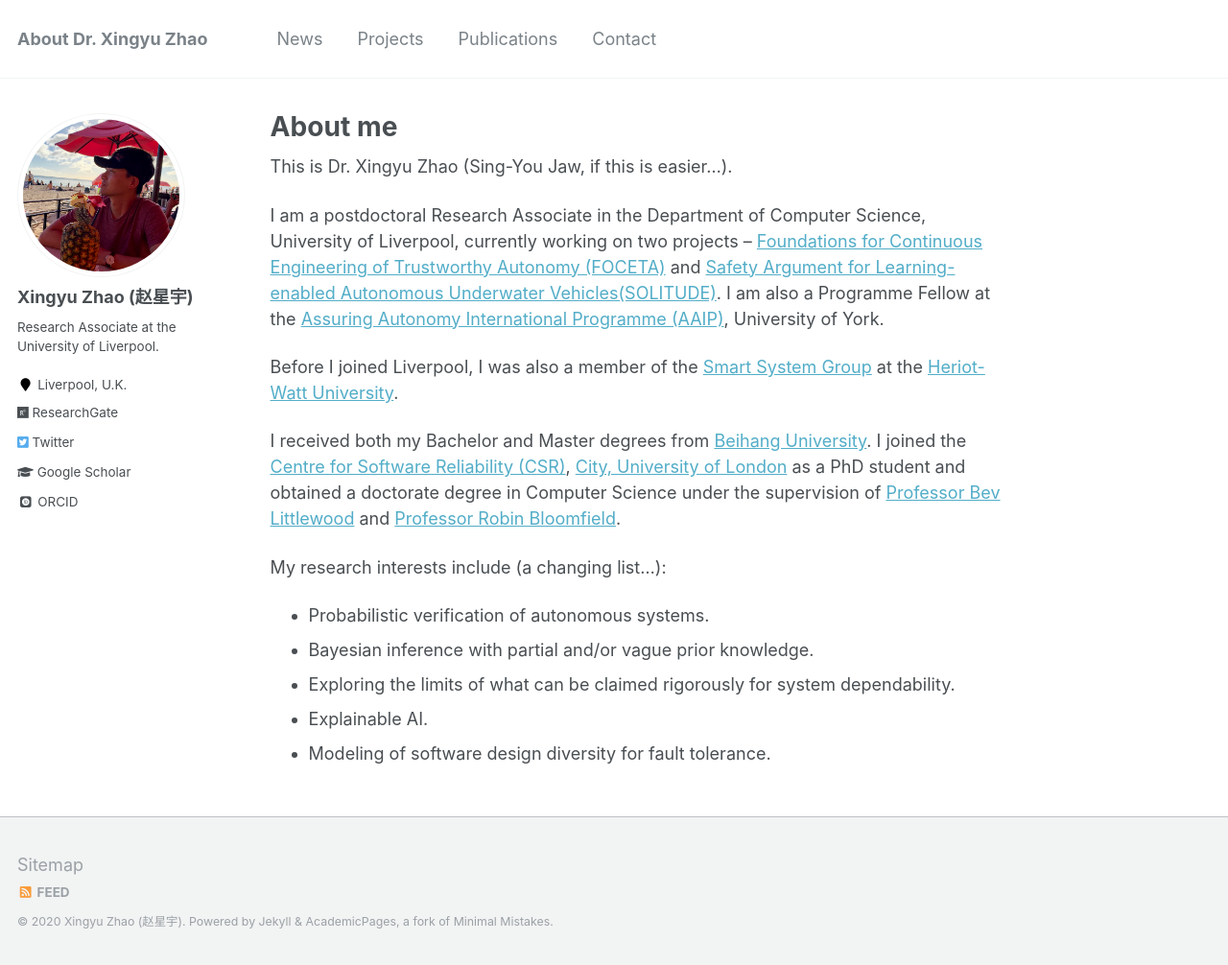
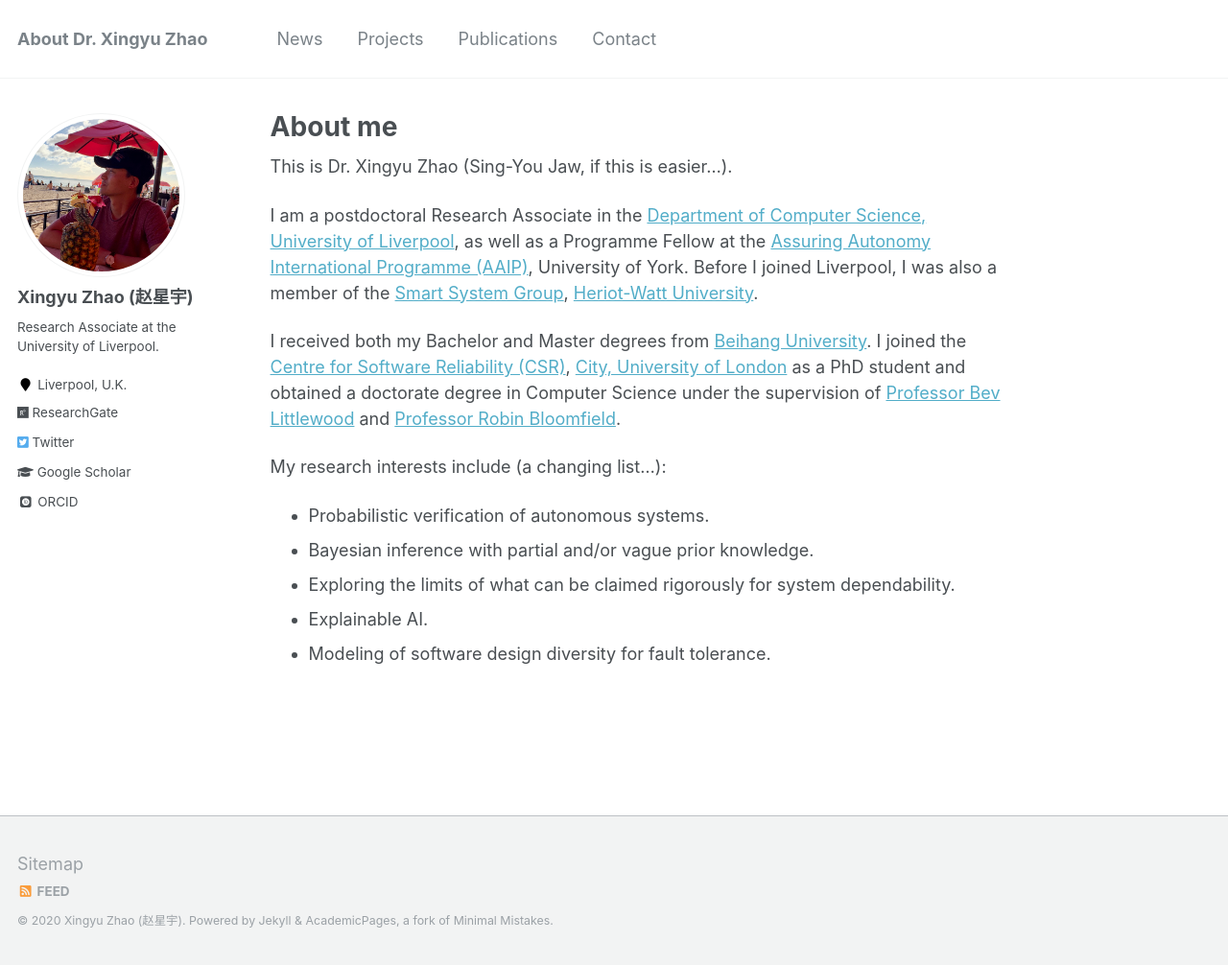
Before and after one commit to x-y-zhao/x-y-zhao.github.io, a Jekyll site: the page built from _pages/about.md, in a window 1280 px wide and 1006 px high. Shown: the whole window at 96% size. Built offline with Jekyll 4.4.1, drawn with Linux system fonts in a browser that asks for light colours; some web fonts are replaced.

Commit message:
Update about.md

```diff
--- a/_pages/about.md
+++ b/_pages/about.md
@@ -10,9 +10,7 @@
 
 This is Dr. Xingyu Zhao (Sing-You Jaw, if this is easier...).
 
-I am a postdoctoral Research Associate in the Department of Computer Science, University of Liverpool, currently working on two projects -- [Foundations for Continuous Engineering of Trustworthy Autonomy (FOCETA)](https://cordis.europa.eu/project/id/956123) and  [Safety Argument for Learning-enabled Autonomous Underwater Vehicles(SOLITUDE)](https://cgi.csc.liv.ac.uk/~acps/projects/SOLITUDE.html). I am also a Programme Fellow at the [Assuring Autonomy International Programme (AAIP)](https://www.york.ac.uk/assuring-autonomy/), University of York.
-
-Before I joined Liverpool, I was also a member of the [Smart System Group](https://smartsystems.hw.ac.uk/) at the [Heriot-Watt University](https://www.hw.ac.uk/).
+I am a postdoctoral Research Associate in the [Department of Computer Science, University of Liverpool](https://www.liverpool.ac.uk/computer-science/), as well as a Programme Fellow at the [Assuring Autonomy International Programme (AAIP)](https://www.york.ac.uk/assuring-autonomy/), University of York. Before I joined Liverpool, I was also a member of the [Smart System Group](https://smartsystems.hw.ac.uk/), [Heriot-Watt University](https://www.hw.ac.uk/).
 
 I received both my Bachelor and Master degrees from [Beihang University](https://ev.buaa.edu.cn/). I joined the [Centre for Software Reliability (CSR)](https://www.city.ac.uk/about/schools/mathematics-computer-science-engineering/research/centre-for-software-reliability), [City, University of London](https://www.city.ac.uk/) as a PhD student and obtained a doctorate degree in Computer Science under the supervision of [Professor Bev Littlewood](https://www.city.ac.uk/people/academics/bev-littlewood) and [Professor Robin Bloomfield](https://www.city.ac.uk/people/academics/robin-bloomfield).
 
```
